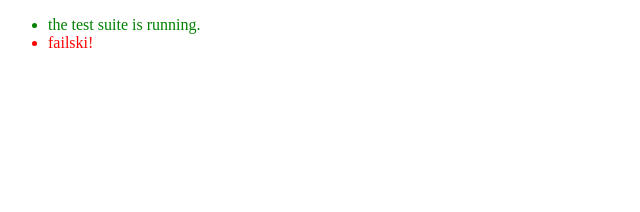
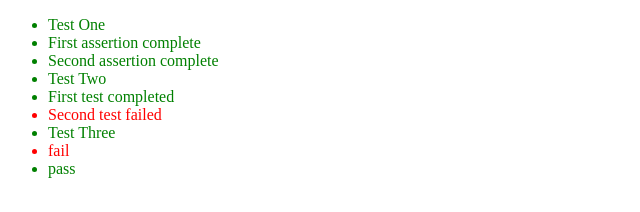
Before and after one commit to cpachomski/JS-Animations, a plain HTML site: page js-ninja/test.html in a window 1280 px wide. Shown: the whole page, without its empty margins (0-640 px from the left). Drawn offline with Linux system fonts and the light colour scheme.

Commit message:
create test that can accept groups of assertions

```diff
--- /dev/null
+++ b/js-ninja/js/test-with-grouping.js
@@ -0,0 +1,36 @@
+(function(){
+
+  var results;
+
+  this.assert = function assert( value, desc ){
+    var li = document.createElement( 'li' );
+    li.className = value ? 'pass' : 'fail';
+    li.appendChild(document.createTextNode( desc ));
+    document.getElementById( 'results' ).appendChild( li );
+    if(!value){
+      li.parentNode.parentNode.className='fail';
+    }
+    return li;
+  };
+
+  this.test = function test( name, fn ){
+    results = document.getElementById( 'results' );
+    results = assert(true, name).appendChild(document.createElement( "ul" ));
+    fn();
+  };
+})();
+
+window.onload = function() {
+  test( 'Test One', function() {
+    assert(true, "First assertion complete");
+    assert(true, "Second assertion complete");
+  });
+  test( "Test Two", function(){
+    assert(true, "First test completed");
+    assert(false, "Second test failed");
+  });
+  test ( "Test Three", function(){
+    assert(null, "fail");
+    assert(5, "pass");
+  });
+};
--- a/js-ninja/test.html
+++ b/js-ninja/test.html
@@ -5,7 +5,7 @@
   <head>
     <title> js-ninja-test </title>
     <link rel='stylesheet' type='text/css' href="css/test.css">
-    <script src="js/test.js"></script>
+    <script src="js/test-with-grouping.js"></script>
 
   </head>
 
```
